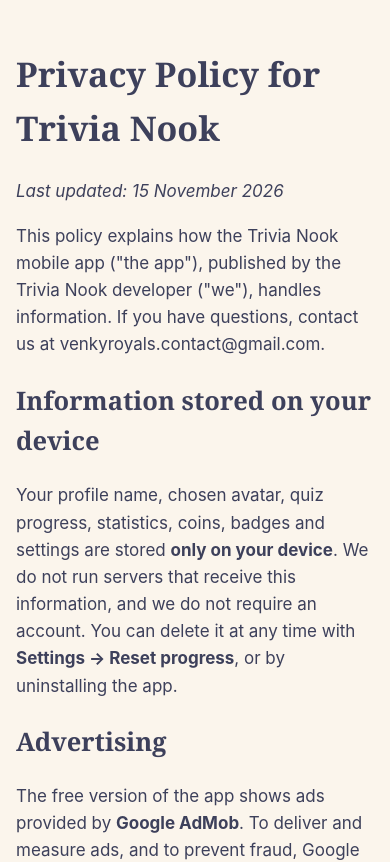
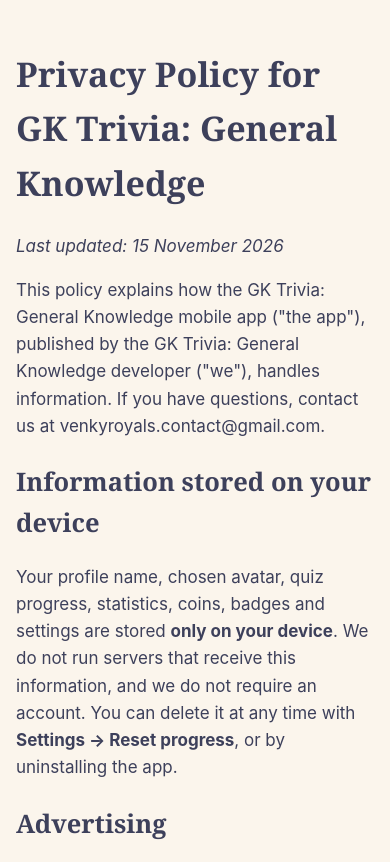
Before and after one commit to venky216/trivia-nook, a plain HTML site: page docs/privacy.html in a window 390 px wide. Shown: the top 862 px of the page. Drawn offline with Linux system fonts and the light colour scheme.

Commit message:
Update privacy policy title and content for GK Trivia

```diff
--- a/docs/privacy.html
+++ b/docs/privacy.html
@@ -1,14 +1,14 @@
 <!doctype html>
 <html lang="en"><head><meta charset="utf-8">
 <meta name="viewport" content="width=device-width, initial-scale=1">
-<title>Trivia Nook Privacy Policy</title>
+<title>GK Trivia: General Knowledge Privacy Policy</title>
 <style>
 body{background:#FBF5EC;color:#3D405B;font:17px/1.6 -apple-system,Segoe UI,Roboto,sans-serif;margin:0;padding:24px 16px}
 main{max-width:720px;margin:auto} h1,h2{font-family:Georgia,serif} a{color:#C9603F}
 </style></head><body><main>
-<h1>Privacy Policy for Trivia Nook</h1>
+<h1>Privacy Policy for GK Trivia: General Knowledge</h1>
 <p><em>Last updated: 15 November 2026</em></p>
-<p>This policy explains how the Trivia Nook mobile app (&quot;the app&quot;), published by the Trivia Nook developer (&quot;we&quot;), handles information. If you have questions, contact us at venkyroyals.contact@gmail.com.</p>
+<p>This policy explains how the GK Trivia: General Knowledge mobile app (&quot;the app&quot;), published by the GK Trivia: General Knowledge developer (&quot;we&quot;), handles information. If you have questions, contact us at venkyroyals.contact@gmail.com.</p>
 <h2>Information stored on your device</h2>
 <p>Your profile name, chosen avatar, quiz progress, statistics, coins, badges and settings are stored <strong>only on your device</strong>. We do not run servers that receive this information, and we do not require an account. You can delete it at any time with <strong>Settings → Reset progress</strong>, or by uninstalling the app.</p>
 <h2>Advertising</h2>
@@ -37,5 +37,5 @@ main{max-width:720px;margin:auto} h1,h2{font-family:Georgia,serif} a{color:#C960
 <h2>Changes to this policy</h2>
 <p>We may update this policy from time to time. Changes will be posted at this address with a new &quot;Last updated&quot; date.</p>
 <h2>Contact</h2>
-<p>Trivia Nook<br>venkyroyals.contact@gmail.com</p>
+<p>GK Trivia: General Knowledge<br>venkyroyals.contact@gmail.com</p>
 </main></body></html>
```
